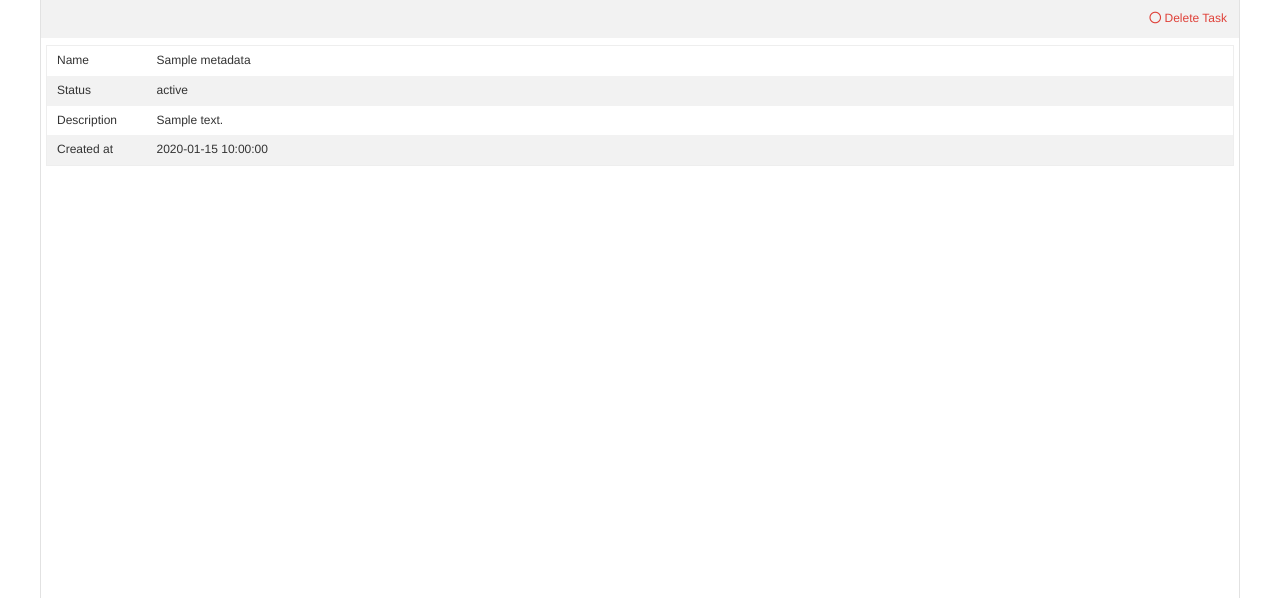
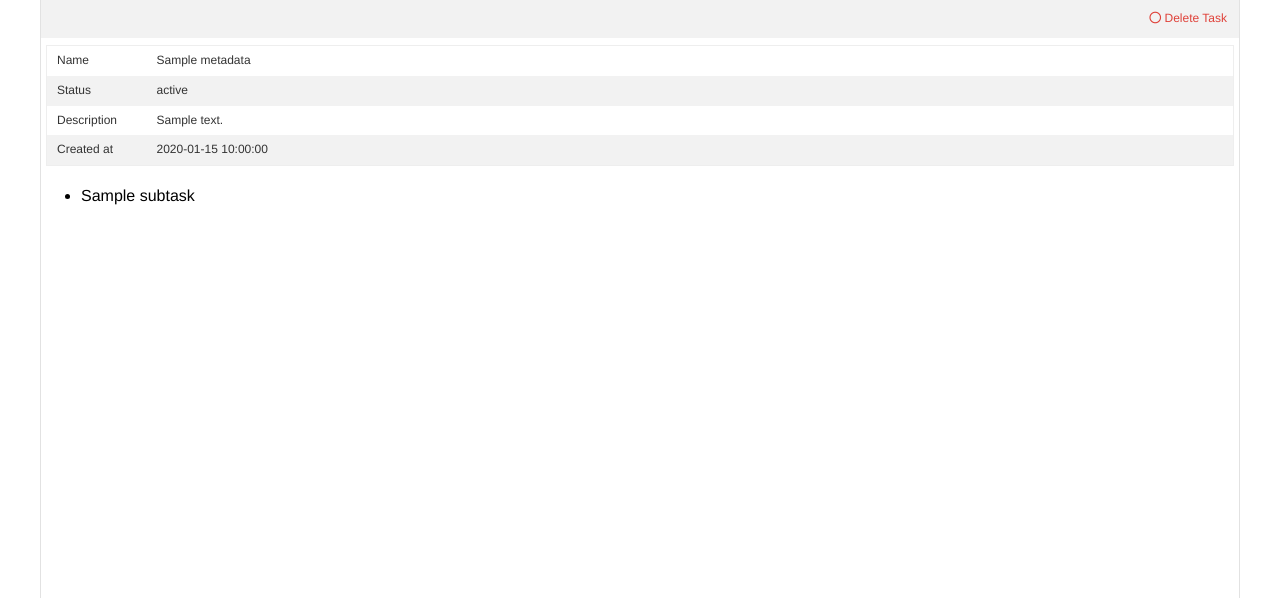
Before and after one commit to limteng-rpi/footprint, a Flask app: template templates/task_view.html in a window 1280 px wide. Shown: the part 111-709 px from the top of the page. Run offline with Flask 2, Linux system fonts and the light colour scheme; the template is opened without the code that fills it: most values are stand-ins (such as "Sample title", 1, 10 or a date in 2020); some libraries are stand-ins or nearby versions.

Commit message:
subtask list

```diff
--- a/app.py
+++ b/app.py
@@ -58,7 +58,8 @@ def task(identifier):
             'name': metadata.get('name'),
             'desc': metadata.get('desc', ''),
             'create_time': format_time(metadata.get('create_time', '')),
-            'status': metadata.get('status', '')
+            'status': metadata.get('status', ''),
+            'subtasks': metadata.get('subtasks', [])
         }
         return render_template('task_view.html', metadata=metadata)
     except Exception:
--- a/templates/task_view.html
+++ b/templates/task_view.html
@@ -42,6 +42,13 @@
                     </tbody>
                 </table>
             </div>
+            <div id="tv-substaks">
+                <ul id="tv-subtasks-list">
+                    {% for subtask in metadata.subtasks %}
+                        <li>{{ subtask }}</li>
+                    {% endfor %}
+                </ul>
+            </div>
             <div id="tv-config">
                 <table id="tv-config-table"></table>
             </div>
```
